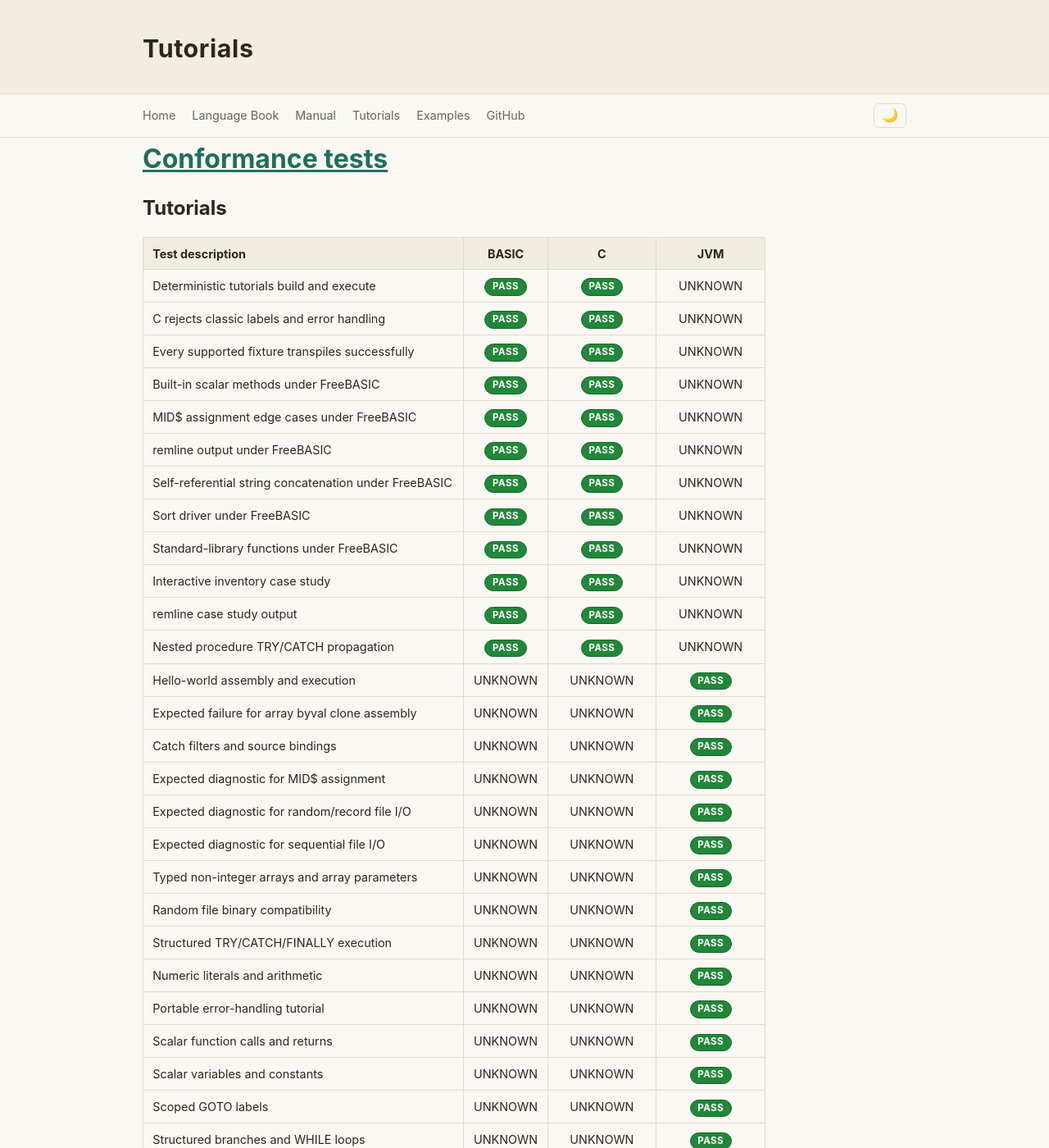
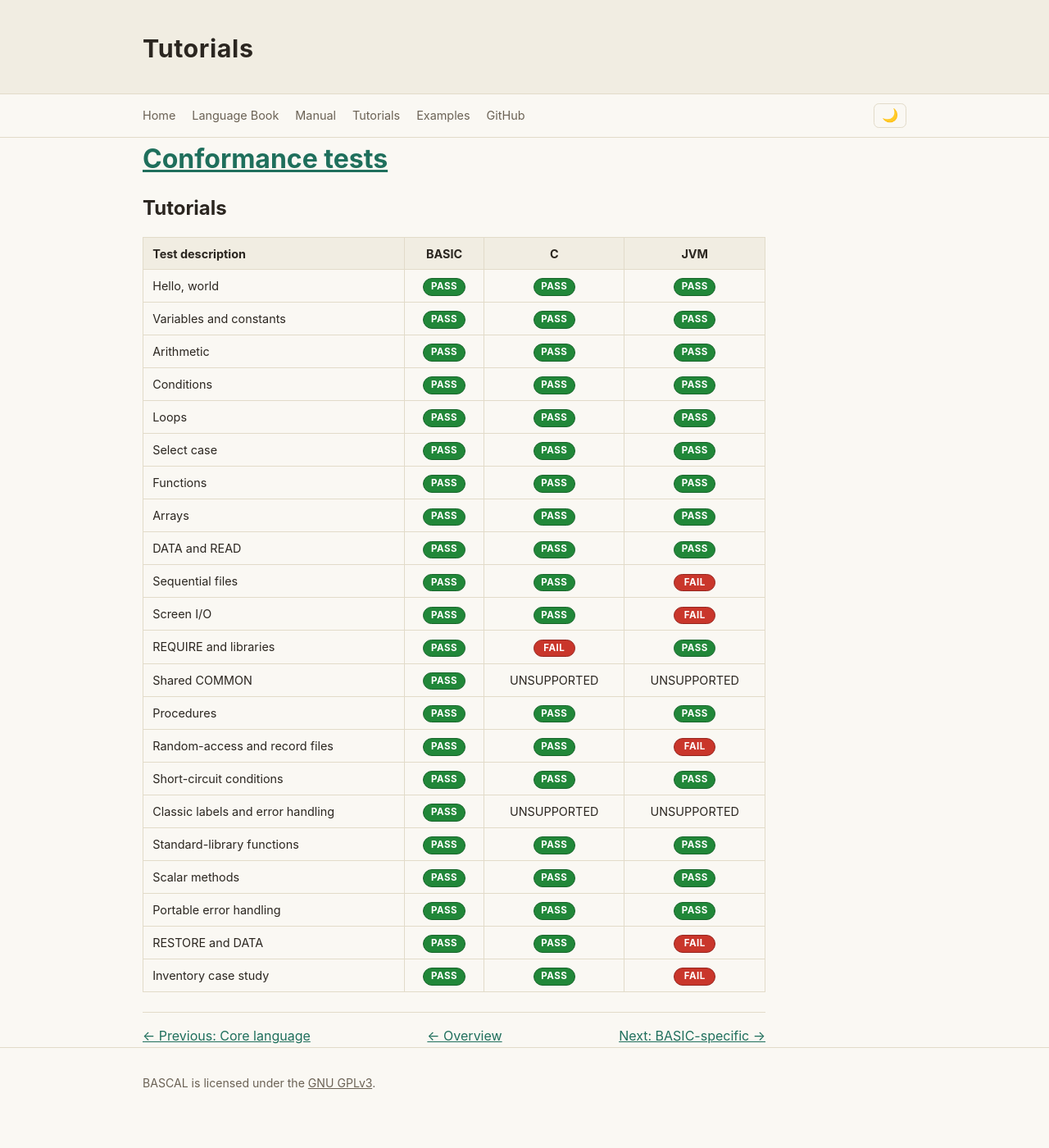
Before and after one commit to johnjoeallen/bascal, an MkDocs documentation site: the page built from docs/conformance/tutorials.md, in a window 1280 px wide and 1400 px high. Shown: the whole window at 82% size. Built offline with MkDocs 1.6.1, drawn with Linux system fonts in a browser that asks for light colours; some of the changed text lies outside the part shown.

Commit message:
Remove tutorial number prefixes from generated page

```diff
--- a/docs/conformance/tutorials.md
+++ b/docs/conformance/tutorials.md
@@ -4,56 +4,28 @@
 
 | Test description | BASIC | C | JVM |
 | --- | :---: | :---: | :---: |
-| Deterministic tutorials build and execute | PASS | PASS | UNKNOWN |
-| C rejects classic labels and error handling | PASS | PASS | UNKNOWN |
-| Every supported fixture transpiles successfully | PASS | PASS | UNKNOWN |
-| Built-in scalar methods under FreeBASIC | PASS | PASS | UNKNOWN |
-| MID$ assignment edge cases under FreeBASIC | PASS | PASS | UNKNOWN |
-| remline output under FreeBASIC | PASS | PASS | UNKNOWN |
-| Self-referential string concatenation under FreeBASIC | PASS | PASS | UNKNOWN |
-| Sort driver under FreeBASIC | PASS | PASS | UNKNOWN |
-| Standard-library functions under FreeBASIC | PASS | PASS | UNKNOWN |
-| Interactive inventory case study | PASS | PASS | UNKNOWN |
-| remline case study output | PASS | PASS | UNKNOWN |
-| Nested procedure TRY/CATCH propagation | PASS | PASS | UNKNOWN |
-| Hello-world assembly and execution | UNKNOWN | UNKNOWN | PASS |
-| Expected failure for array byval clone assembly | UNKNOWN | UNKNOWN | PASS |
-| Catch filters and source bindings | UNKNOWN | UNKNOWN | PASS |
-| Expected diagnostic for MID$ assignment | UNKNOWN | UNKNOWN | PASS |
-| Expected diagnostic for random/record file I/O | UNKNOWN | UNKNOWN | PASS |
-| Expected diagnostic for sequential file I/O | UNKNOWN | UNKNOWN | PASS |
-| Typed non-integer arrays and array parameters | UNKNOWN | UNKNOWN | PASS |
-| Random file binary compatibility | UNKNOWN | UNKNOWN | PASS |
-| Structured TRY/CATCH/FINALLY execution | UNKNOWN | UNKNOWN | PASS |
-| Numeric literals and arithmetic | UNKNOWN | UNKNOWN | PASS |
-| Portable error-handling tutorial | UNKNOWN | UNKNOWN | PASS |
-| Scalar function calls and returns | UNKNOWN | UNKNOWN | PASS |
-| Scalar variables and constants | UNKNOWN | UNKNOWN | PASS |
-| Scoped GOTO labels | UNKNOWN | UNKNOWN | PASS |
-| Structured branches and WHILE loops | UNKNOWN | UNKNOWN | PASS |
-| Every supported fixture transpiles successfully | UNKNOWN | UNKNOWN | UNKNOWN |
-| 01 Hello, world | PASS | PASS | PASS |
-| 02 Variables and constants | PASS | PASS | PASS |
-| 03 Arithmetic | PASS | PASS | PASS |
-| 04 Conditions | PASS | PASS | PASS |
-| 05 Loops | PASS | PASS | PASS |
-| 06 Select case | PASS | PASS | PASS |
-| 07 Functions | PASS | PASS | PASS |
-| 08 Arrays | PASS | PASS | PASS |
-| 09 DATA and READ | PASS | PASS | PASS |
-| 10 Sequential files | PASS | PASS | FAIL |
-| 11 Screen I/O | PASS | PASS | FAIL |
-| 12 REQUIRE and libraries | PASS | FAIL | PASS |
-| 13 Shared COMMON | PASS | UNSUPPORTED | UNSUPPORTED |
-| 14 Procedures | PASS | PASS | PASS |
-| 15 Random-access and record files | PASS | PASS | FAIL |
-| 16 Short-circuit conditions | PASS | PASS | PASS |
-| 17 Classic labels and error handling | PASS | UNSUPPORTED | UNSUPPORTED |
-| 18 Standard-library functions | PASS | PASS | PASS |
-| 20 Scalar methods | PASS | PASS | PASS |
-| 21 Portable error handling | PASS | PASS | PASS |
-| 22 RESTORE and DATA | PASS | PASS | FAIL |
-| 19 Inventory case study | PASS | PASS | FAIL |
+| Hello, world | PASS | PASS | PASS |
+| Variables and constants | PASS | PASS | PASS |
+| Arithmetic | PASS | PASS | PASS |
+| Conditions | PASS | PASS | PASS |
+| Loops | PASS | PASS | PASS |
+| Select case | PASS | PASS | PASS |
+| Functions | PASS | PASS | PASS |
+| Arrays | PASS | PASS | PASS |
+| DATA and READ | PASS | PASS | PASS |
+| Sequential files | PASS | PASS | FAIL |
+| Screen I/O | PASS | PASS | FAIL |
+| REQUIRE and libraries | PASS | FAIL | PASS |
+| Shared COMMON | PASS | UNSUPPORTED | UNSUPPORTED |
+| Procedures | PASS | PASS | PASS |
+| Random-access and record files | PASS | PASS | FAIL |
+| Short-circuit conditions | PASS | PASS | PASS |
+| Classic labels and error handling | PASS | UNSUPPORTED | UNSUPPORTED |
+| Standard-library functions | PASS | PASS | PASS |
+| Scalar methods | PASS | PASS | PASS |
+| Portable error handling | PASS | PASS | PASS |
+| RESTORE and DATA | PASS | PASS | FAIL |
+| Inventory case study | PASS | PASS | FAIL |
 
 <nav class="conformance-nav" aria-label="Conformance results navigation">
   <a href="core.md">← Previous: Core language</a>
```
Also changed, not shown: 1 other file.
